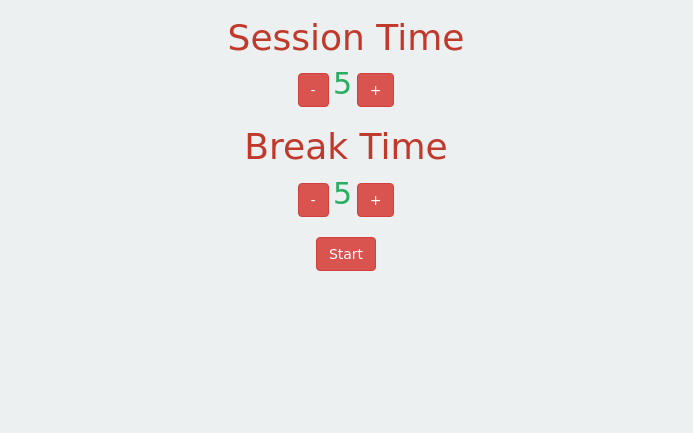
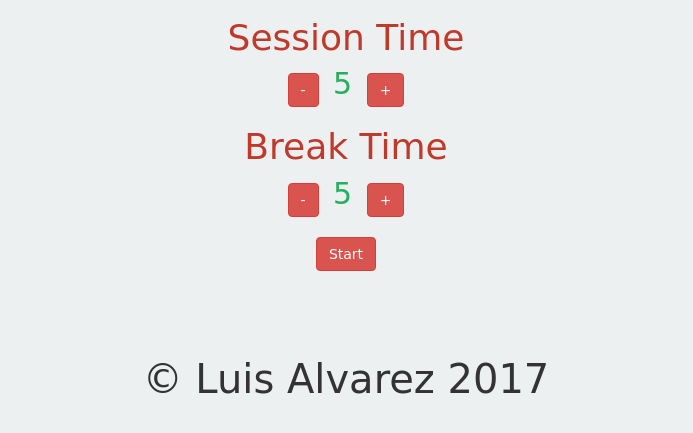
Before and after one commit to TheGameFreak720/Pomodoro-Timer, a plain HTML site: page index.html in a window 1280 px wide. Shown: the part 339-772 px from the top of the page, without its empty margins (294-987 px from the left). Drawn offline with nearby package versions, Linux system fonts and the light colour scheme; a web font is replaced by a local one.

Commit message:
Added copyright and readme file also some minor adjustments to the code like more space between the number and buttons and the alarm sound when break is over

```diff
--- a/css/style.css
+++ b/css/style.css
@@ -15,6 +15,10 @@ h2 {
     display: inline;
 }
 
+#num, #breakNum {
+    margin: 10px;
+}
+
 .logo {
     display: block;
     margin: 0 auto;
@@ -24,3 +28,9 @@ h2 {
 #start {
     margin: 20px;
 }
+
+.copyright {
+    margin-top: 60px;
+    text-align: center;
+    font-size: 40px;
+}
--- a/index.html
+++ b/index.html
@@ -33,6 +33,7 @@
         </div>
         <a href="#" class="btn btn-danger" id="start">Start</a>
     </div>
+    <p class="copyright">&copy Luis Alvarez 2017</p>
 
 </body>
 </html>
```
Also changed, not shown: 2 other files.
